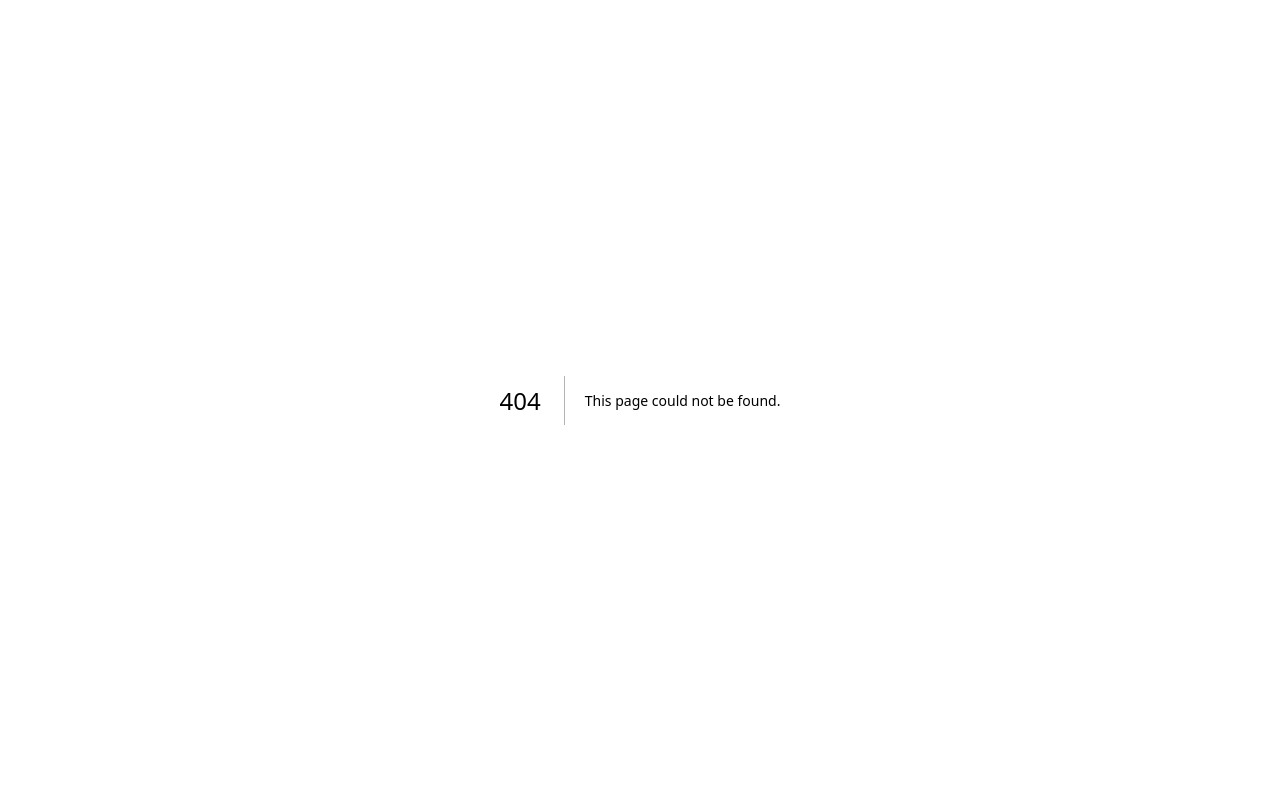
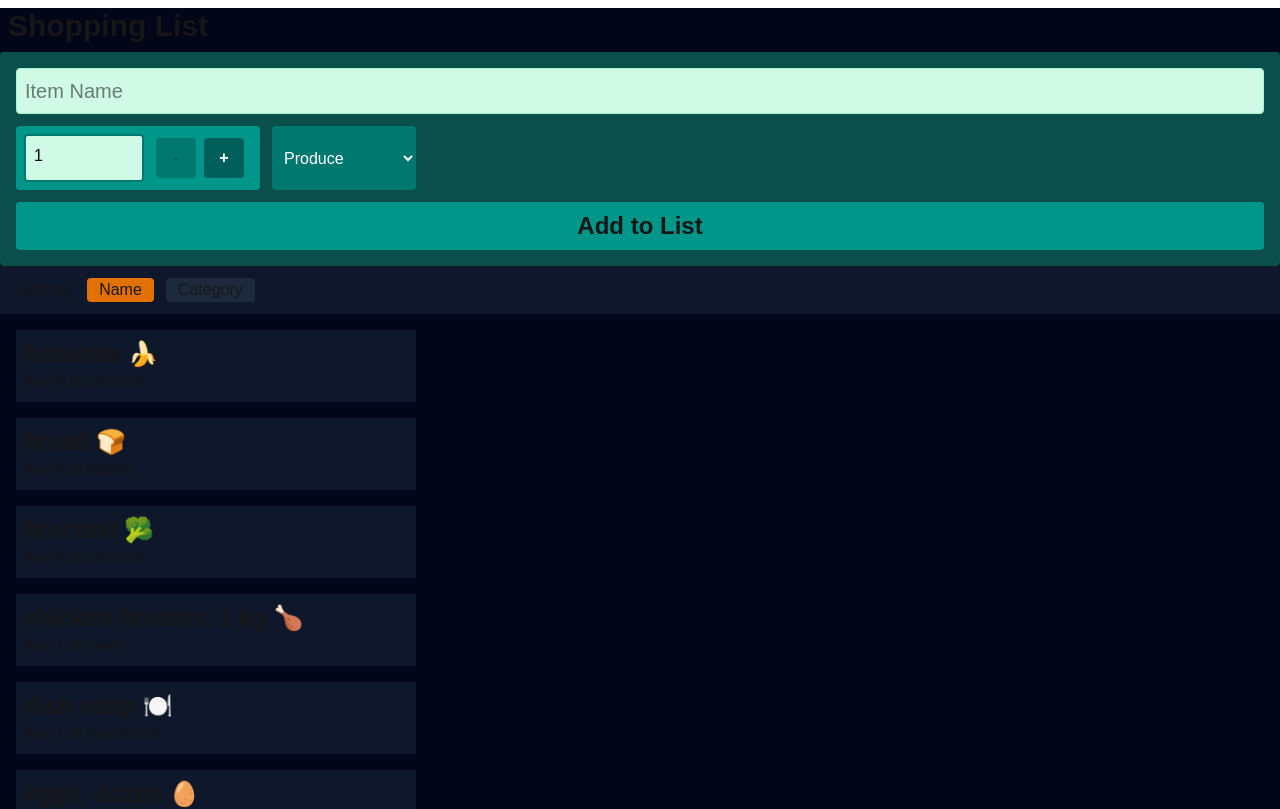
Before and after one commit to JanKowal05/cprg306-assignments, a Next.js app: page /week-7 in a window 1280 px wide. Before the commit this address had no page. Shown: the top 809 px of the page. Built offline with nearby package versions, Linux system fonts and the light colour scheme.

Commit message:
Started week 7 assignment

```diff
--- /dev/null
+++ b/app/week-7/item-list.js
@@ -0,0 +1,81 @@
+"use client"
+
+import Item from "./item";
+import itemData from "./items.json";
+
+import { useState } from "react";
+
+export default function ItemList(){
+  let itemArray = itemData.map((item)=>({...item}))
+
+  const [sortBy,setSortBy] = useState("name")
+
+  const handleSortByChange = (event)=>{
+    setSortBy(event.target.value);
+  }
+
+  if (sortBy == "name"){
+    itemArray.sort((itemA,itemB)=> {
+      if(itemA.name < itemB.name) return -1;
+      if (itemA.name > itemB.name) return 1;
+      return 0;
+    })
+  }
+  else if (sortBy == "category"){
+    itemArray.sort((itemA,itemB)=> {
+      if(itemA.category < itemB.category) return -1;
+      if (itemA.category > itemB.category) return 1;
+      return 0;
+    })
+  }
+
+  const buttonStyleCheck=(buttonValue)=>{
+    if (buttonValue == sortBy) return "bg-amber-600 ml-3 px-3 rounded hover:bg-amber-500"
+    return "bg-slate-800 ml-3 px-3 rounded hover:bg-slate-700"
+  }
+
+
+  const groupedItems = itemArray.reduce((group, item)=>{
+
+    const category = item.category //Get the item's category
+
+    if (group[category]==null) group[category] = [] //Check if theres items in that category and create one if there isn't
+
+    group[category].push(item) //Add the item to the group
+
+    return group
+  }, []) //{} is the initial value. An empty array
+
+  let groups = Object.keys(groupedItems).sort()
+
+return(
+  <section>
+      <header>
+          <div className="flex px-5 py-3 bg bg-slate-900">
+              <p>Sort by:</p>
+
+              <button onClick={handleSortByChange}
+              value="name"
+              className={buttonStyleCheck("name")}
+              >Name</button>
+
+              <button onClick={handleSortByChange}
+              value="category"
+              className={buttonStyleCheck("category")}
+              >Category</button>
+{/*
+              <button onClick={handleSortByChange}
+              value="grouped-category"
+              className={buttonStyleCheck("grouped-category")}
+              >Grouped by Category</button> */}
+
+          </div>
+      </header>
+      <div>
+        {itemArray.map( (item)=> (
+          <Item key={item.id} item={item}/>
+        ))}
+      </div>
+  </section>
+);
+}
--- /dev/null
+++ b/app/week-7/item.js
@@ -0,0 +1,8 @@
+export default function Item({item}){
+    return(
+        <div className="bg-slate-900 w-100 p-2 m-4">
+            <h3 className="text-2xl font-bold">{item.name}</h3>
+            <p>Buy {item.quantity} in {item.category}</p>
+        </div>
+    );
+}
--- /dev/null
+++ b/app/week-7/items.json
@@ -0,0 +1,74 @@
+[
+  {
+    "id": "1h2GJKH12gkHG31h1H",
+    "name": "milk, 4 L 🥛",
+    "quantity": 1,
+    "category": "dairy"
+  },
+  {
+    "id": "2KJH3k2j3H1k2J3K1H",
+    "name": "bread 🍞",
+    "quantity": 2,
+    "category": "bakery"
+  },
+  {
+    "id": "3h2KJH3k2j3H1k2J3",
+    "name": "eggs, dozen 🥚",
+    "quantity": 2,
+    "category": "dairy"
+  },
+  {
+    "id": "4k2J3K1H2GJKH12gk",
+    "name": "bananas 🍌",
+    "quantity": 6,
+    "category": "produce"
+  },
+  {
+    "id": "5H1h1H2KJH3k2j3H",
+    "name": "broccoli 🥦",
+    "quantity": 3,
+    "category": "produce"
+  },
+  {
+    "id": "6H1k2J3K1H2GJKH1",
+    "name": "chicken breasts, 1 kg 🍗",
+    "quantity": 1,
+    "category": "meat"
+  },
+  {
+    "id": "7gkHG31h1H2KJH3k",
+    "name": "pasta sauce 🍝",
+    "quantity": 3,
+    "category": "canned goods"
+  },
+  {
+    "id": "8j3H1k2J3K1H2GJK",
+    "name": "spaghetti, 454 g 🍝",
+    "quantity": 2,
+    "category": "dry goods"
+  },
+  {
+    "id": "9H12gkHG31h1H2KJ",
+    "name": "toilet paper, 12 pack 🧻",
+    "quantity": 1,
+    "category": "household"
+  },
+  {
+    "id": "10H3k2j3H1k2J3K1",
+    "name": "paper towels, 6 pack",
+    "quantity": 1,
+    "category": "household"
+  },
+  {
+    "id": "11k2J3K1H2GJKH12",
+    "name": "dish soap 🍽️",
+    "quantity": 1,
+    "category": "household"
+  },
+  {
+    "id": "12GJKH12gkHG31h1",
+    "name": "hand soap 🧼",
+    "quantity": 4,
+    "category": "household"
+  }
+]
--- /dev/null
+++ b/app/week-7/new-item.js
@@ -0,0 +1,107 @@
+"use client"
+
+import { useState } from "react";
+
+export default function NewItem(){
+    const [name, setName] = useState("");
+    const [quantity, setQuantity] = useState(1)
+    const [category, setCategory] = useState("Produce")
+
+
+    const nameChangeHandler=(event)=>{setName(event.target.value)}
+    const categoryChangeHandler=(event)=>{setCategory(event.target.value)}
+
+    const increment = () =>{
+        if (quantity < 20){
+            setQuantity(quantity + 1);
+        }
+    }
+
+    const decrement = () =>{
+        if (quantity > 1){
+            setQuantity(quantity - 1);
+        }
+    }
+
+    const checkQuantity = (buttonIncrements) =>{
+        //if buttonAction is to increment and quantity is 20 => disable increment button
+        //if buttonAction is to decrement and quantity is 1 => disable decrement button
+
+        const enabledButton = "bg-teal-800 m-1 w-10 h-10 font-bold rounded text-white hover:bg-teal-500 hover:text-teal-800 active:bg-teal-800 active:text-white focus:border-2 focus:border-emerald-100"
+        const disabledButton = "bg-teal-700 m-1 w-10 h-10 font-bold rounded text-teal-800";
+
+        if(quantity == 1){
+            if(!buttonIncrements){return disabledButton;}
+        }
+        if(quantity == 20){
+            if(buttonIncrements){return disabledButton;}
+        }
+
+        return enabledButton;
+    }
+
+    const handleSubmit =(event)=>{
+        event.preventDefault();
+
+        let item = {
+            Name: name,
+            Quantity: quantity,
+            Category: category
+        }
+
+        console.log(item);
+
+        alert(`
+            Item Name: ${item.Name}
+            Quantity: ${item.Quantity}
+            Category: ${item.Category}
+        `);
+
+        setName("");
+        setQuantity(1);
+        setCategory("produce");
+    };
+
+
+
+    return(
+        <form onSubmit={handleSubmit} className="bg-teal-900 p-4 rounded">
+            <div className="mb-3">
+                <input type="text" required placeholder="Item Name"
+                onChange={nameChangeHandler} value={name}
+                className="bg-emerald-100 rounded border border-emerald-200 text-black w-full text-xl p-2"/>
+            </div>
+
+
+            <div className="flex align-baseline mb-3 w-100">
+                <div className="flex bg-teal-600 text-black rounded w-75 p-2 mr-3">
+                    <div className="bg-emerald-100 border-2 border-teal-700 rounded p-2 w-30">{quantity}</div>
+                    <button type="button" className={checkQuantity(false)+" ml-3"} onClick={decrement} >-</button>
+                    <button type="button" className={checkQuantity(true)} onClick={increment}>+</button>
+                </div>
+
+                <div>
+                    <select className="h-16 bg-teal-700 rounded text-white p-2 " onChange={categoryChangeHandler} value={category}>
+                        <option>Produce</option>
+                        <option>Dairy</option>
+                        <option>Bakery</option>
+                        <option>Meat</option>
+                        <option>Frozen Foods</option>
+                        <option>Canned Goods</option>
+                        <option>Dry Goods</option>
+                        <option>Beverages</option>
+                        <option>Snacks</option>
+                        <option>Household</option>
+                        <option>Other</option>
+                    </select>
+                </div>
+
+            </div>
+
+
+            <div>
+                <button type="submit" className="w-full text-2xl font-bold p-2 bg-teal-600 rounded hover:bg-teal-700 active:bg-teal-600">Add to List</button>
+            </div>
+        </form>
+    );
+}
--- /dev/null
+++ b/app/week-7/page.js
@@ -0,0 +1,23 @@
+"use client"
+
+import ItemList from "./item-list";
+import NewItem from "./new-item";
+import itemsData from "./items.json";
+import { useState } from "react";
+
+export default function Page(){
+    let itemsArray = [...itemsData]
+    const [items, setItems] = useState(itemsArray)
+
+    const handleAddItem=(newItem)=>{
+        setItems([...items, newItem])
+    }
+
+   return(
+    <main className="bg-slate-950">
+        <h1 className="text-3xl font-bold m-2">Shopping List</h1>
+        <NewItem onAddItem={handleAddItem}/>
+        <ItemList items={items}/>
+    </main>
+   );
+}
```
